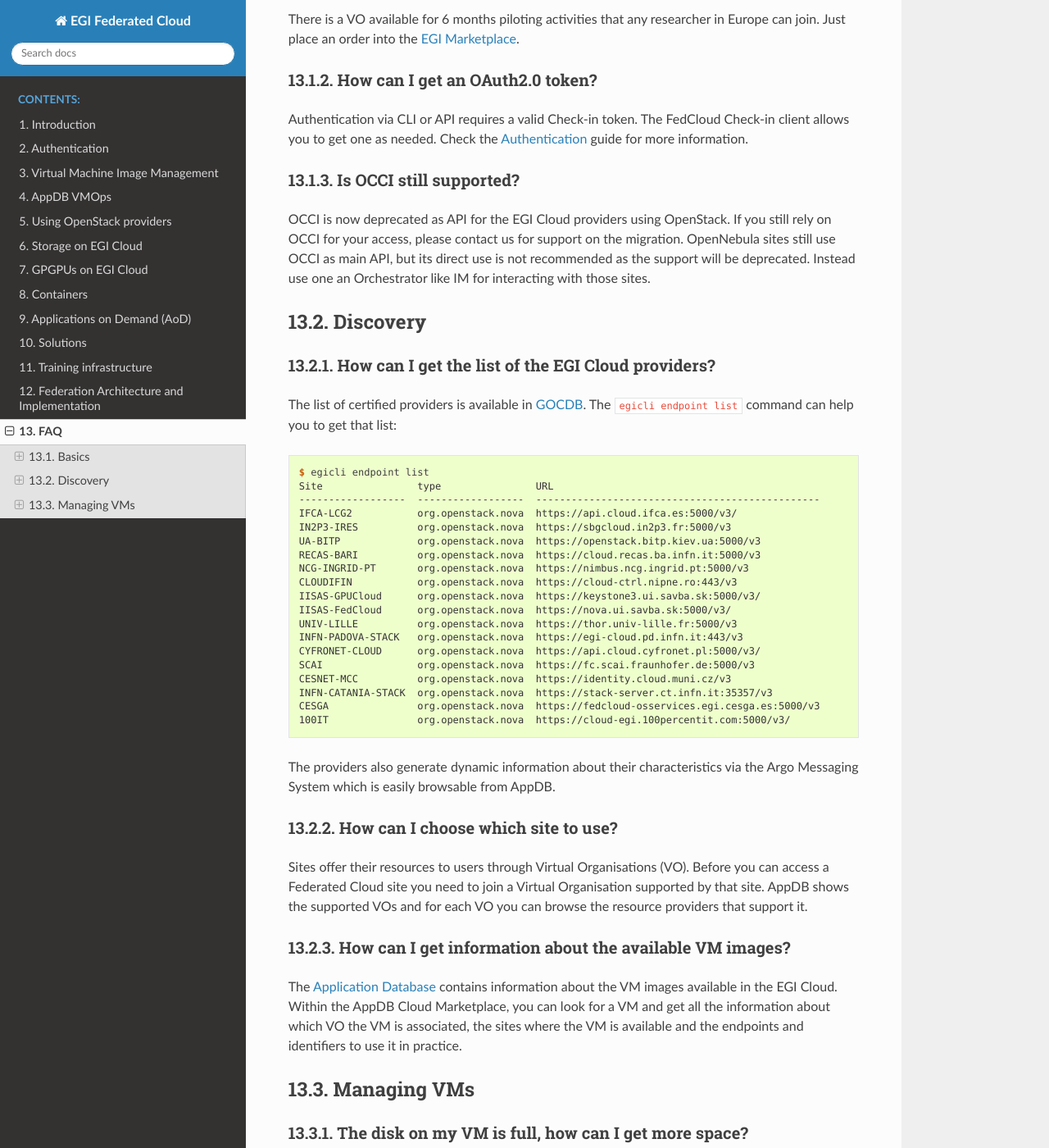
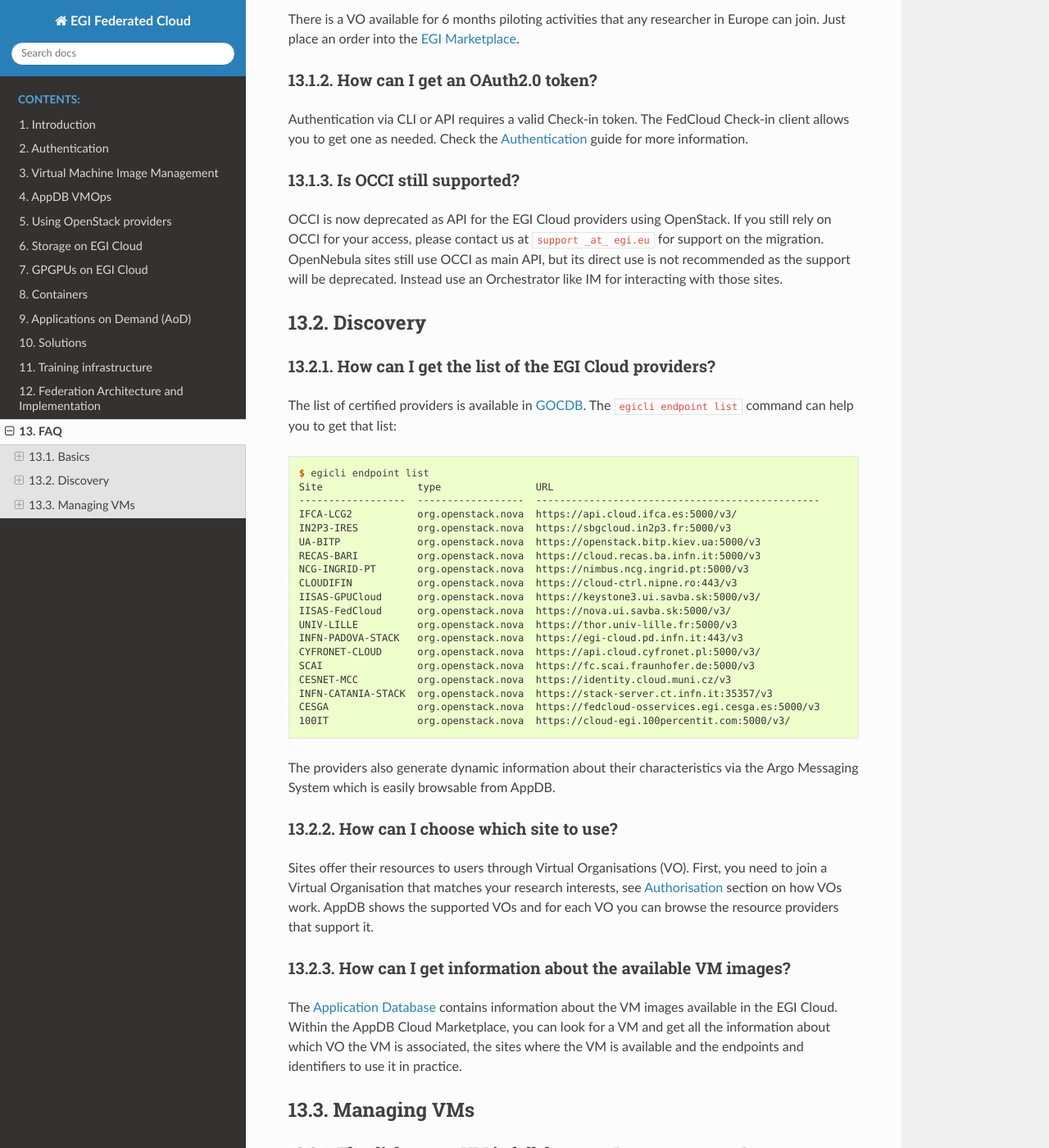
Before and after one commit to EGI-Federation/fedcloud-documentation, a Sphinx documentation site: the page built from source/faq.rst, in a window 1280 px wide and 1400 px high, scrolled down 254 px. Shown: the whole window at 82% size. Built offline with Sphinx 7.4.7 and the Read the Docs theme 2.0.0, drawn with Linux system fonts in a browser that asks for light colours.

Commit message:
Changes requested at review

```diff
--- a/source/auth.rst
+++ b/source/auth.rst
@@ -5,6 +5,8 @@
 
 Authentication
 ==============
+
+.. _authorisation:
 
 Authorisation
 -------------
--- a/source/faq.rst
+++ b/source/faq.rst
@@ -23,10 +23,10 @@
 ^^^^^^^^^^^^^^^^^^^^^^^^
 
 OCCI is now deprecated as API for the EGI Cloud providers using OpenStack. If
-you still rely on OCCI for your access, please contact us for support on the
-migration. OpenNebula sites still use OCCI as main API, but its direct use is
-not recommended as the support will be deprecated. Instead use one an Orchestrator
-like IM for interacting with those sites.
+you still rely on OCCI for your access, please contact us at ``support _at_ egi.eu``
+for support on the migration. OpenNebula sites still use OCCI as main API, but
+its direct use is not recommended as the support will be deprecated. Instead
+use an Orchestrator like IM for interacting with those sites.
 
 Discovery
 ---------
@@ -65,10 +65,10 @@
 How can I choose which site to use?
 ^^^^^^^^^^^^^^^^^^^^^^^^^^^^^^^^^^^
 
-Sites offer their resources to users through Virtual Organisations (VO). Before
-you can access a Federated Cloud site you need to join a Virtual Organisation
-supported by that site.  AppDB shows the supported VOs and for each VO you can
-browse the resource providers that support it.
+Sites offer their resources to users through Virtual Organisations (VO). First,
+you need to join a Virtual Organisation that matches your research interests,
+see :ref:`authorisation` section on how VOs work. AppDB shows the supported VOs
+and for each VO you can browse the resource providers that support it.
 
 How can I get information about the available VM images?
 ^^^^^^^^^^^^^^^^^^^^^^^^^^^^^^^^^^^^^^^^^^^^^^^^^^^^^^^^
```
Also changed, not shown: other parts of source/auth.rst (+2 -0 lines).
